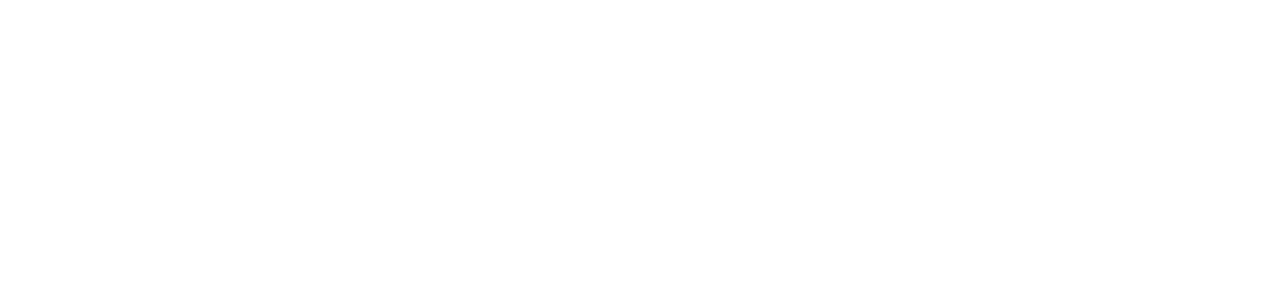
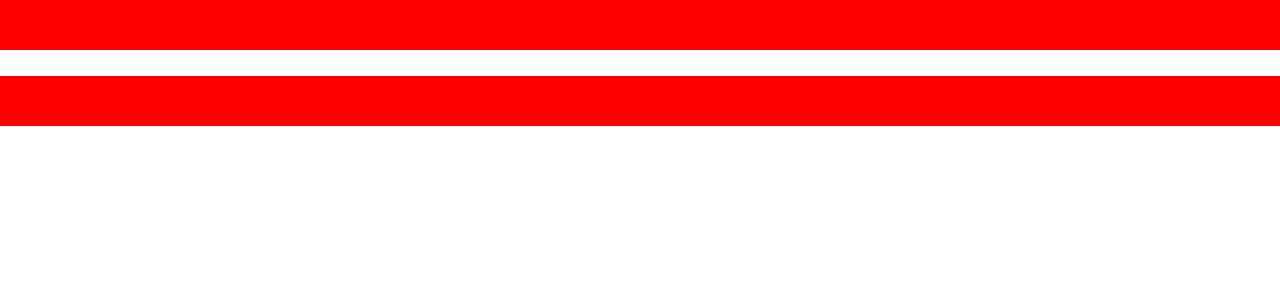
Before and after one commit to hemant63821/assignments, a React (Create React App) app: page / in a window 1280 px wide. Shown: the top 300 px of the page. Built offline with nearby package versions, Linux system fonts and the light colour scheme.

Commit message:
Feat() : initial header and footer setup for the design

```diff
--- a/package.json
+++ b/package.json
@@ -4,6 +4,7 @@
   "private": true,
   "dependencies": {
     "bootstrap": "^4.3.1",
+    "node-sass": "^4.11.0",
     "react": "^16.8.5",
     "react-dom": "^16.8.5",
     "react-scripts": "2.1.8"
--- a/src/App.js
+++ b/src/App.js
@@ -1,10 +1,16 @@
 import React, { Component } from 'react';
+import './style.scss';
+import Header from './Components/Header/Header.js'
+import Footer from './Components/Footer/Footer.js'
 
 class App extends Component {
   render() {
     return (
-      <div className="wrapper">
-
+      <div>
+        <Header></Header>
+        <div className="wrapper">
+        </div>
+        <Footer></Footer>
       </div>
     );
   }
--- /dev/null
+++ b/src/Components/Footer/Footer.js
@@ -0,0 +1,13 @@
+import React, { Component } from "react";
+import './Footer.scss'
+
+class Footer extends Component {
+    render() {
+        return (
+            <div className="footer">
+            </div>
+        )
+    }
+}
+
+export default Footer;
--- /dev/null
+++ b/src/Components/Footer/Footer.scss
@@ -0,0 +1,7 @@
+.footer{
+    position: fixed;
+    z-index: 999;
+    width: 100%;
+    height: 50px;
+    background: red;
+}
--- /dev/null
+++ b/src/Components/Header/Header.js
@@ -0,0 +1,13 @@
+import React, { Component } from "react";
+import './Header.scss'
+
+class Header extends Component {
+    render() {
+        return (
+            <div className="header">
+            </div>
+        )
+    }
+}
+
+export default Header;
--- /dev/null
+++ b/src/Components/Header/Header.scss
@@ -0,0 +1,7 @@
+.header{
+    position: fixed;
+    z-index: 999;
+    width: 100%;
+    height: 50px;
+    background: red;
+}
--- a/src/index.js
+++ b/src/index.js
@@ -1,6 +1,6 @@
 import React from 'react';
 import ReactDOM from 'react-dom';
-import './style.scss';
+
 import App from './App';
 import * as serviceWorker from './serviceWorker';
 
--- a/src/style.scss
+++ b/src/style.scss
@@ -0,0 +1,9 @@
+body{
+    line-height: 19px;
+    font-weight: normal;
+    margin: 0px;
+}
+
+.wrapper{
+    padding-top: 76px;
+}
```
Also changed, not shown: src/Components/LoanComponent/LoanComponent.js (added), src/Components/LoanComponent/LoanComponent.scss (added), 1 other file (tests, documents, lock files or other folders).
